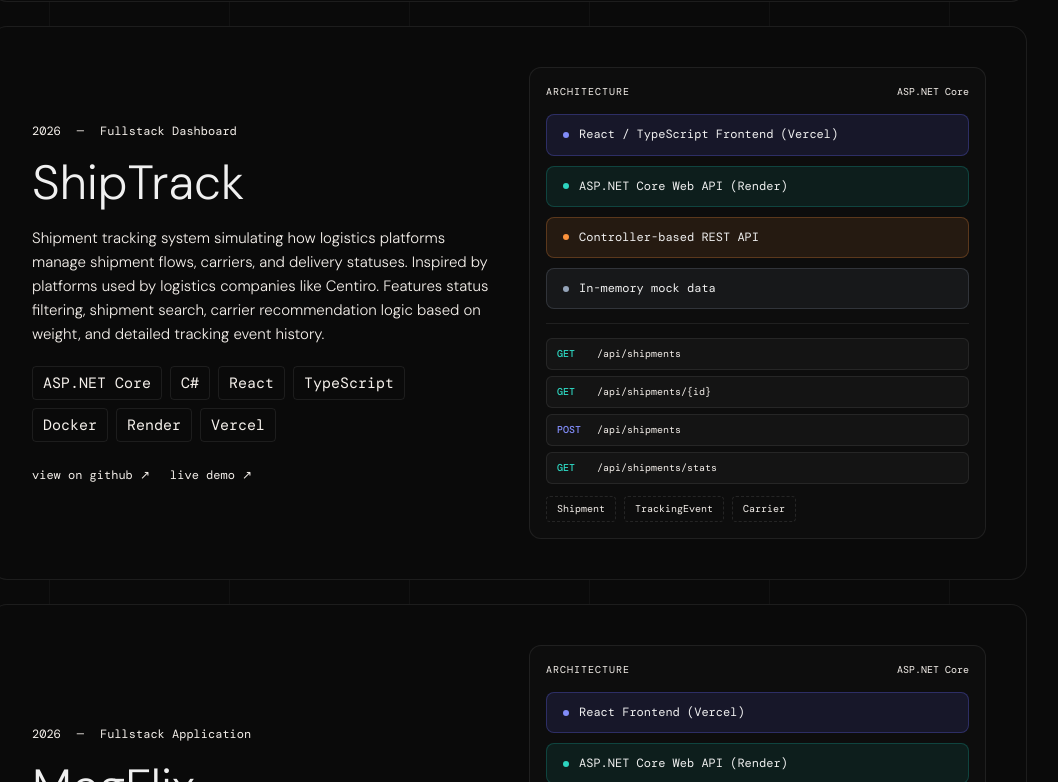
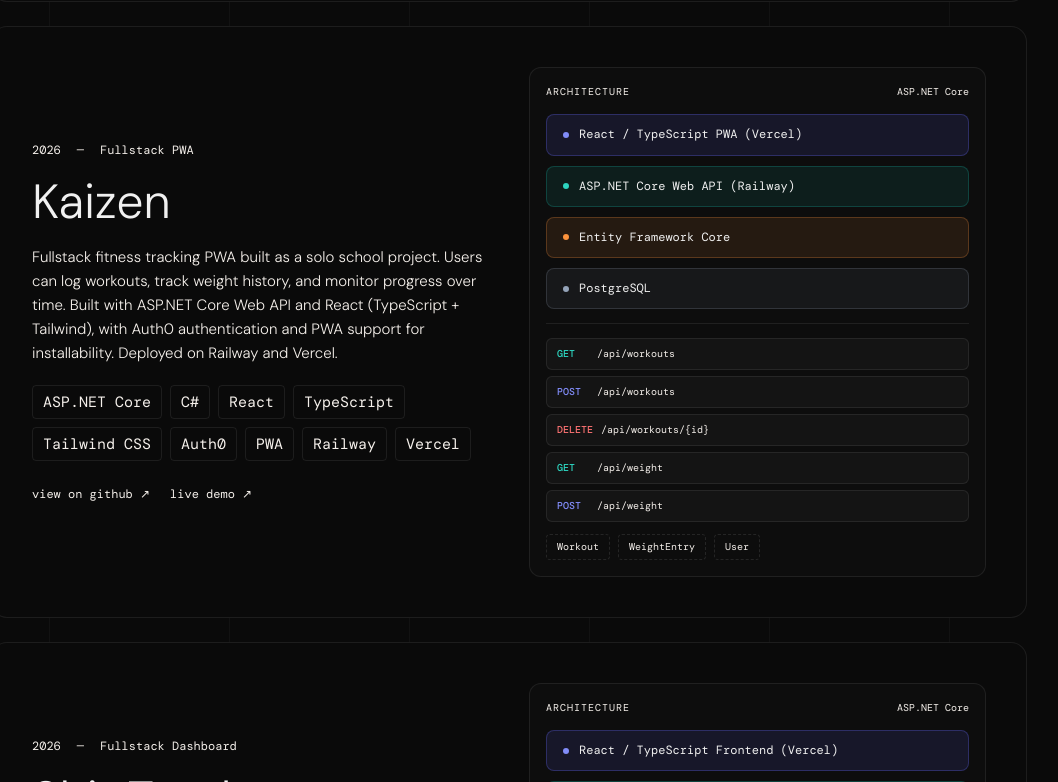
Before and after one commit to Megjafari/megsportfolio, a React (Create React App) app: page / in a window 1280 px wide. Shown: the part 1378-2160 px from the top of the page, without its empty margins (131-1189 px from the left). Built offline with nearby package versions, Linux system fonts and the light colour scheme; a web font is replaced by a local one.

Commit message:
feat: add Kaizen project, update Megflix to Railway and Supabase Auth

```diff
--- a/src/data/index.js
+++ b/src/data/index.js
@@ -53,6 +53,30 @@ image: "/images/profile.jpg",
     },
 
     {
+    id: "kaizen",
+    category: "Fullstack PWA",
+    year: "2026",
+    title: "Kaizen",
+    description:
+      "Fullstack fitness tracking PWA built as a solo school project. Users can log workouts, track weight history, and monitor progress over time. Built with ASP.NET Core Web API and React (TypeScript + Tailwind), with Auth0 authentication and PWA support for installability. Deployed on Railway and Vercel.",
+    visual: "architecture",
+    tags: ["ASP.NET Core", "C#", "React", "TypeScript", "Tailwind CSS", "Auth0", "PWA", "Railway", "Vercel"],
+    link: "https://github.com/Megjafari/kaizen-API",
+    demo: "https://kaizen.meghdadjafari.dev",
+    arch: {
+      layers: ["React / TypeScript PWA (Vercel)", "ASP.NET Core Web API (Railway)", "Entity Framework Core", "PostgreSQL"],
+      entities: ["Workout", "WeightEntry", "User"],
+      endpoints: [
+        "GET /api/workouts",
+        "POST /api/workouts",
+        "DELETE /api/workouts/{id}",
+        "GET /api/weight",
+        "POST /api/weight",
+      ],
+    },
+  },
+
+        {
       id: "shiptrack",
       category: "Fullstack Dashboard",
       year: "2026",
@@ -86,21 +110,21 @@ image: "/images/profile.jpg",
         year: "2026",
         title: "MegFlix",
         description:
-        "Fullstack streaming-style platform for discovering movies, series, and anime. Users can create accounts, manage personal watchlists, and leave reviews. Built with ASP.NET Core Web API and React, integrating TMDB and Jikan APIs for live data. Includes JWT authentication, user-specific data handling, and a clean layered backend architecture. Deployed on Render and Vercel.",
+          "Fullstack streaming-style platform for discovering movies, series, and anime. Users can sign in with Google or email, manage personal watchlists, and leave reviews. Built with ASP.NET Core Web API and React, integrating TMDB and Jikan APIs for live data. Includes Supabase Auth, user-specific data handling, and a clean layered backend architecture. Deployed on Railway and Vercel.",
         visual: "architecture",
-      tags: ["ASP.NET Core", "C#", "PostgreSQL", "React", "Docker", "Supabase", "TMDB API", "Render", "Vercel"],
+        tags: ["ASP.NET Core", "C#", "PostgreSQL", "React", "Docker", "Supabase", "TMDB API", "Railway", "Vercel"],
         link: "https://github.com/Megjafari/MegFlixAPI",
         demo: "https://megflix.meghdadjafari.dev",
         arch: {
-        layers: ["React Frontend (Vercel)", "ASP.NET Core Web API (Render)", "Entity Framework Core", "PostgreSQL (Supabase)"],
-        entities: ["Movie", "Review"],
+          layers: ["React Frontend (Vercel)", "ASP.NET Core Web API (Railway)", "Entity Framework Core", "PostgreSQL (Supabase)"],
+          entities: ["Movie", "Review", "WatchList"],
           endpoints: [
             "GET /api/movies",
             "POST /api/movies",
-          "PUT /api/movies/{id}",
-          "DELETE /api/movies/{id}",
             "GET /api/reviews",
             "POST /api/reviews",
+            "GET /api/watchlist",
+            "POST /api/watchlist/{movieId}",
           ],
         },
       },
--- a/src/pages/Skills.jsx
+++ b/src/pages/Skills.jsx
@@ -4,8 +4,8 @@ const sections = [
   { title: "Backend", items: ["C# / .NET", "ASP.NET Core Web API", "REST API Design", "Dependency Injection", "Service Layer Pattern", "Swagger / OpenAPI", " JWT Authentication"] },
   { title: "Data", items: ["SQL & Relational Databases", "Entity Framework Core", "Data Modeling", "JSON Data Handling", "PostgreSQL"] },
   { title: "Frontend", items: ["HTML / CSS", "JavaScript", "API Integration (fetch / REST)", "React", "Vite", "TypeScript"] },
-  { title: "Tools", items: ["Git & GitHub", "Version Control", "Debugging & Troubleshooting", "Clean Code Principles"] },
-  { title: "Cloud & Deployment", items: ["Vercel", "Render", "Supabase", "Docker"] },
+  { title: "Tools", items: ["Git & GitHub", "Version Control", "Debugging & Troubleshooting", "Clean Code Principles", "Tailwind CSS", "Auth0", "Linux"] },
+  { title: "Cloud & Deployment", items: ["Vercel", "Render", "Railway", "Supabase", "Docker"] },
 ];
 
 
@@ -25,6 +25,8 @@ const techStrip = [
   { name: "TypeScript", src: "https://cdn.jsdelivr.net/gh/devicons/devicon/icons/typescript/typescript-original.svg" },
   { name: "Vite",       src: "https://cdn.jsdelivr.net/gh/devicons/devicon/icons/vite/vite-original.svg" },
   { name: "Supabase",   src: "https://cdn.jsdelivr.net/gh/devicons/devicon/icons/supabase/supabase-original.svg" },
+  { name: "Railway", src: "https://cdn.jsdelivr.net/gh/devicons/devicon/icons/railway/railway-original.svg" },
+  { name: "Linux", src: "https://cdn.jsdelivr.net/gh/devicons/devicon/icons/linux/linux-original.svg" },
 ];
 
 export default function Skills() {
```
Lines whose indentation alone changed are shown as unchanged.
